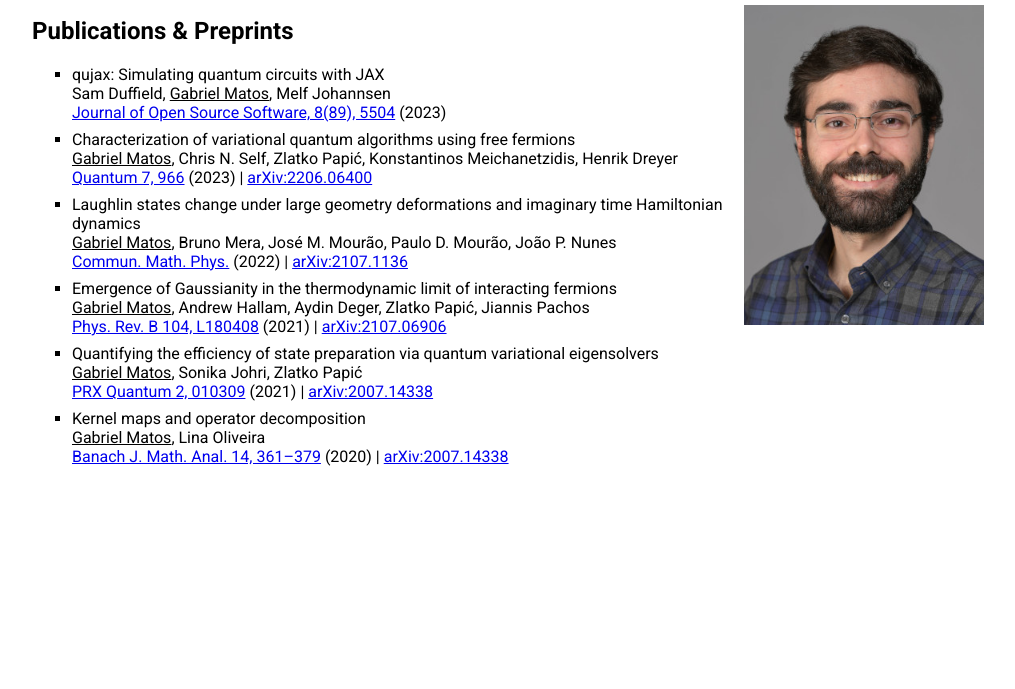
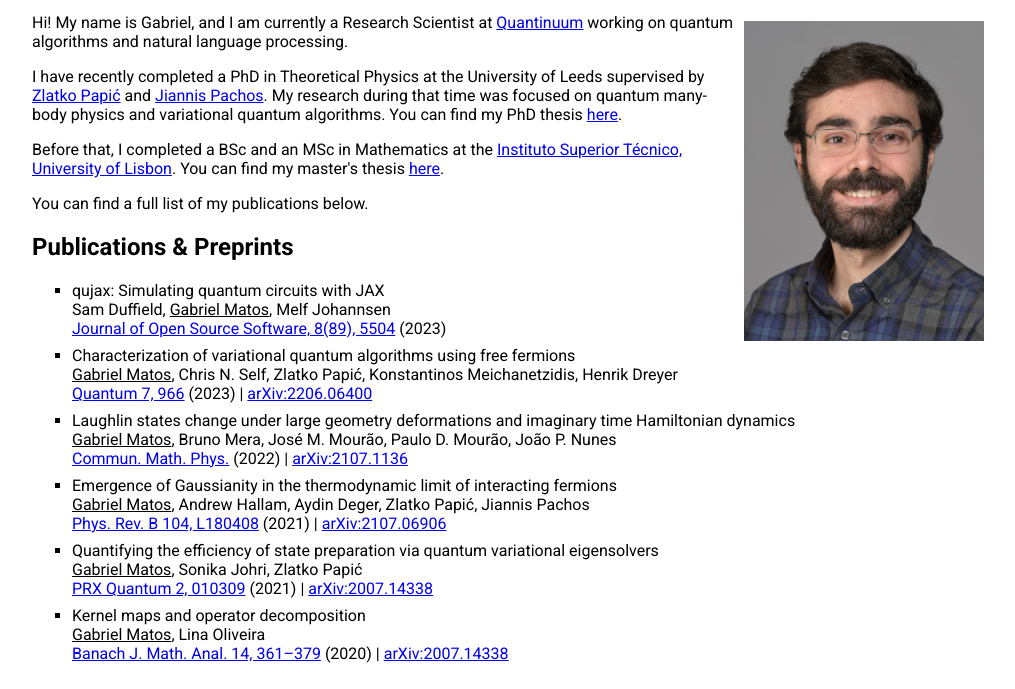
Before and after one commit to gamatos/personal-website, a website: page site/index.html in a window 1280 px wide. Shown: the part 140-829 px from the top of the page, without its empty margins (128-1143 px from the left). Before the commit the page ends 800 px from the top, so only its background shows below. Drawn offline with Linux system fonts and the light colour scheme.

Commit message:
Update introduction/short bio

```diff
--- a/site/index.html
+++ b/site/index.html
@@ -6,22 +6,12 @@
         <link rel="stylesheet" href="css/styles.css">
     </head>
     <body>
-        <header>
-            <!-- <nav>
-                <ul>
-                    <li><a href="/">Home</a></li>
-                    <li><a href="/about.html">About</a></li>
-                    <li><a href="/contact">Contact</a></li>
-                </ul>
-            </nav> -->
-        </header>
-
         <main>
-            <header>
+            <header class="description">
                 <h1 class="title">Gabriel Matos</h1>
                 <article class="social">
                     <ul>
-                        <li><a href="mailto:pygdfm@leeds.ac.uk" class="icon"><img src="img/mail.svg" class=icon alt="Email"> <!--Email --> </a></li>
+                        <li><a href="mailto:gabriel.matos@quantinuum.com" class="icon"><img src="img/mail.svg" class=icon alt="Email"> <!--Email --> </a></li>
                         <li><a href="https://orcid.org/0000-0002-3373-0128" class="icon"><img src="img/ORCID_iD.svg" class=icon alt="ORCID"> <!--ORCID --></a></li>
                         <li><a href="https://twitter.com/gabriel_f_matos" class="icon"><img src="img/ttr.svg" class=icon alt="Twitter"> <!--Twitter --> </a></li>
                         <li><a href="https://qubit-social.xyz/@matos" rel="me" class="icon"><img src="img/mastodon.svg" class=icon alt="Mastodon"> <!--Mastodon --> </a></li>
@@ -31,14 +21,20 @@
                         <li><a href="https://scholar.google.com/citations?user=pGeV8nwAAAAJ&hl=en" class="icon"><img src="img/googlescholar.svg" class=icon alt="Google Scholar"> <!-- Google Scholar --></a></li>
                     </ul>
                 </article>
+            </header>
+            <section>
                 <img src="img/pic.jpg" alt="Gabriel Matos" class="pic">
 
-                <p class="description"></p>
-            </header>
-            <header>
+                <p>Hi! My name is Gabriel, and I am currently a Research Scientist at <a href="https://www.quantinuum.com/">Quantinuum</a> working on quantum algorithms and natural language processing.</p>
+
+                <p>I have recently completed a PhD in Theoretical Physics at the University of Leeds supervised by <a href="https://theory.leeds.ac.uk/zlatko-papic/">Zlatko Papić</a> and <a href="https://theory.leeds.ac.uk/jiannis-pachos/">Jiannis Pachos</a>. My research during that time was focused on quantum many-body physics and variational quantum algorithms. You can find my PhD thesis <a href="https://etheses.whiterose.ac.uk/33650/">here</a>.</p>
+
+                <p>Before that, I completed a BSc and an MSc in Mathematics at the <a href="https://tecnico.ulisboa.pt/en/">Instituto Superior Técnico, University of Lisbon</a>. You can find my master's thesis <a href="https://github.com/gamatos/msc_thesis">here</a>.</p>
+
+                <p>You can find a full list of my publications below.</p>
+            </section>
+            <section>
                 <h2>Publications & Preprints</h2>
-            </header>
-            <article>
                 <ul>
                     <li>
                         <div class="paper_title">
@@ -120,7 +116,7 @@
                         </div>
                     </li>
                 </ul>
-            </article>
+            </section>
         </main>
         <footer>
         </footer>
```
